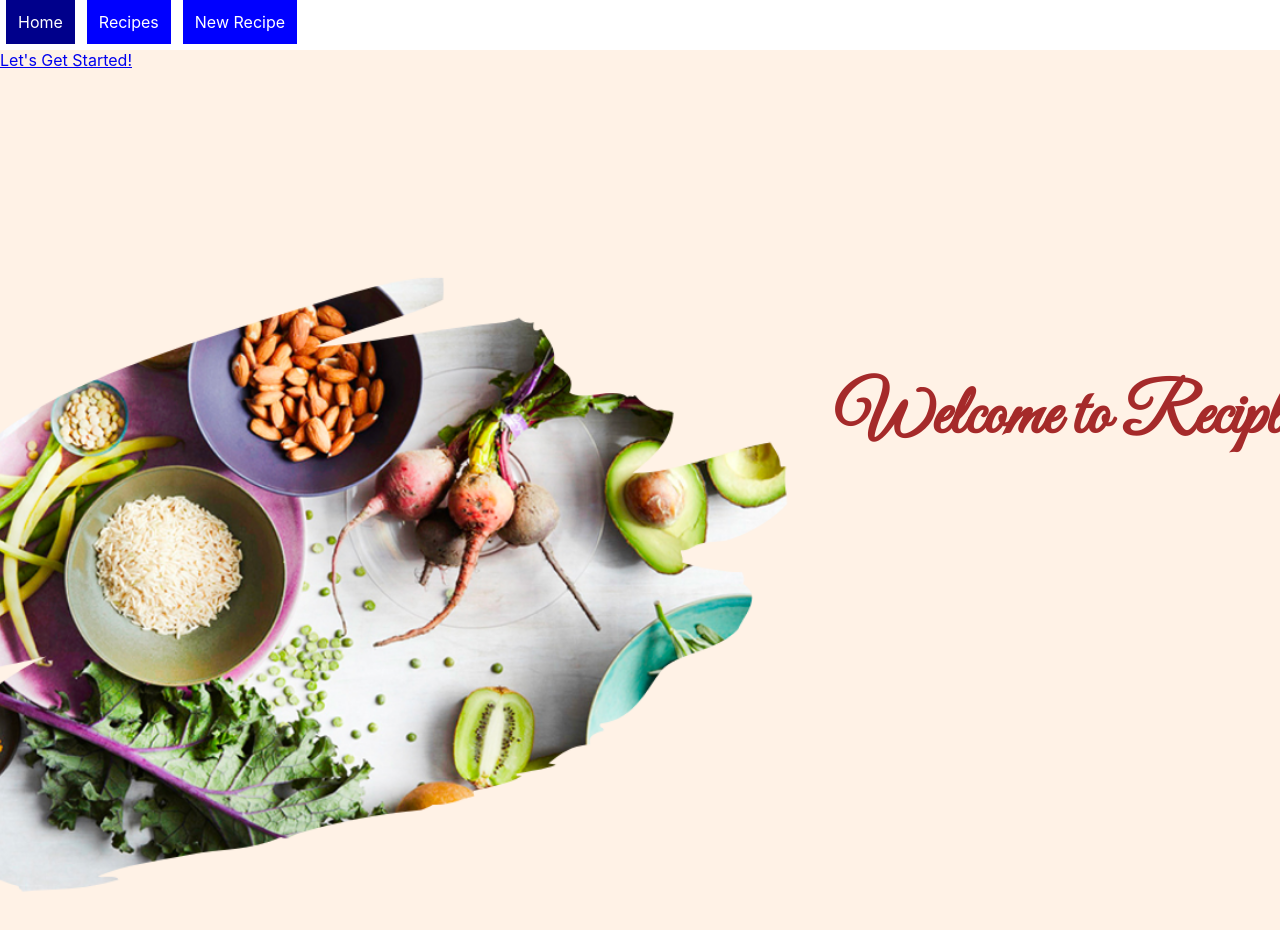
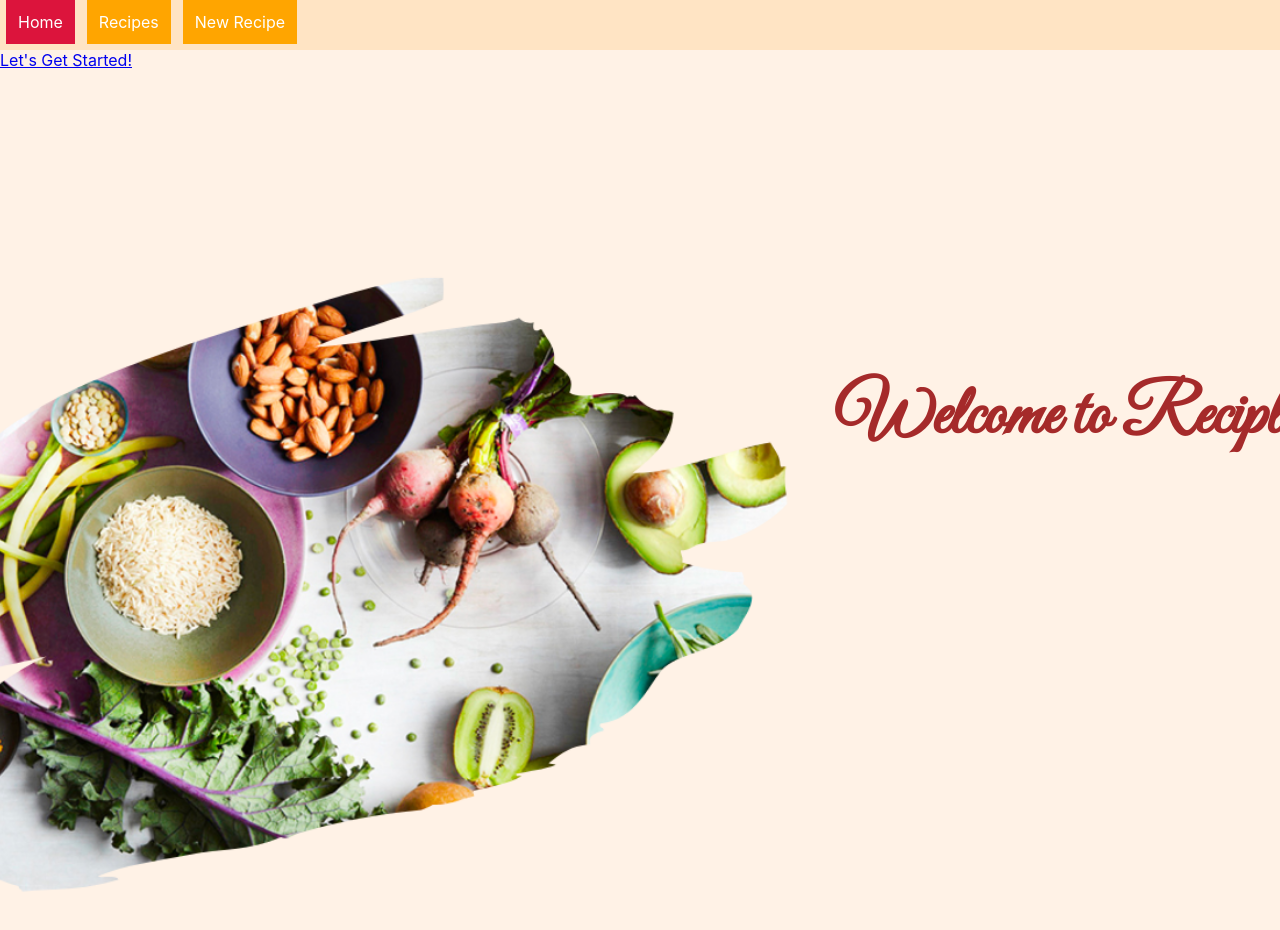
Before and after one commit to AndreaRose92/reciplace, a React (Create React App) app: page / in a window 1280 px wide. Shown: the top 930 px of the page. Built offline with nearby package versions, Linux system fonts and the light colour scheme; no server answers.

Commit message:
recolored the navbar

```diff
--- a/src/Components/Homepage.js
+++ b/src/Components/Homepage.js
@@ -7,7 +7,7 @@ export default function Homepage() {
     return (
         <div className="home">
             <h1>Welcome to Reciplace!</h1>
-            <Link to='/recipes' >Let's Get Started!</Link>
+            <div className="getStarted"><Link to='/recipes'>Let's Get Started!</Link></div>
         </div>
     )
 }
--- a/src/Components/NavBar.js
+++ b/src/Components/NavBar.js
@@ -5,7 +5,7 @@ const linkStyles = {
     // width: "50px",
     padding: "12px",
     margin: "0 6px 6px",
-    background: "blue",
+    background: "orange",
     textDecoration: "none",
     color: "white",
   };
@@ -17,7 +17,7 @@ export default function NavBar() {
                 to='/'
                 exact
                 style={linkStyles}
-                activeStyle={{background: "darkblue"}}
+                activeStyle={{background: "crimson"}}
             >
                 Home
             </NavLink>
@@ -25,7 +25,7 @@ export default function NavBar() {
                 to='/recipes'
                 exact
                 style={linkStyles}
-                activeStyle={{background: "darkblue"}}
+                activeStyle={{background: "crimson"}}
             >
                 Recipes
             </NavLink>
@@ -33,7 +33,7 @@ export default function NavBar() {
                 to='/new'
                 exact
                 style={linkStyles}
-                activeStyle={{background: "darkblue"}}
+                activeStyle={{background: "crimson"}}
             >
                 New Recipe
             </NavLink>
--- a/src/index.css
+++ b/src/index.css
@@ -13,6 +13,9 @@ body {
 code {
   font-family: source-code-pro, Menlo, Monaco, Consolas, 'Courier New',
     monospace;
+}
+.navbar {
+  background-color: bisque;
 }
 .cards {
   list-style: none;
```
